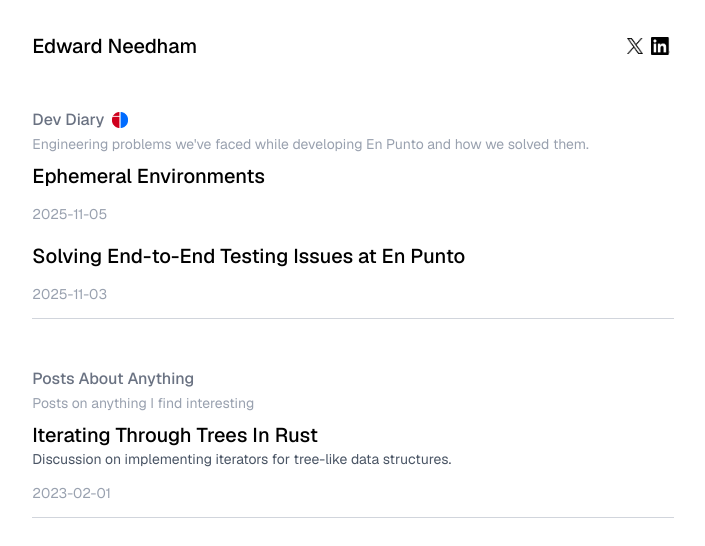
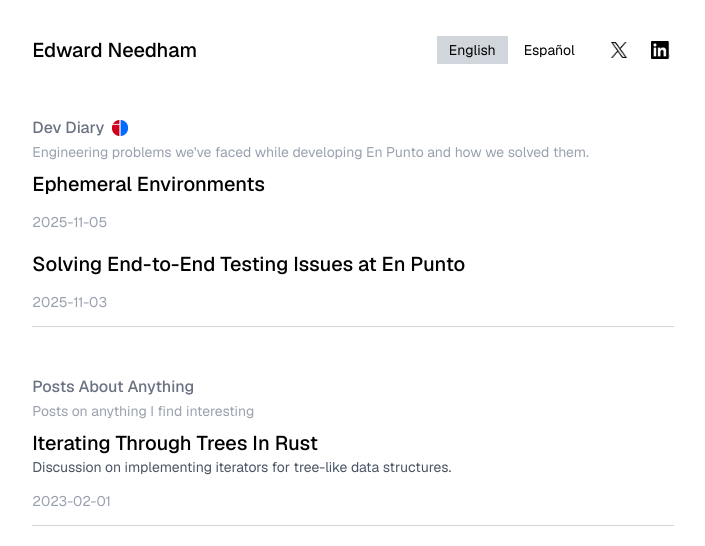
Before and after one commit to edneedham/blog, a Next.js app: page / in a window 1280 px wide. Shown: the top 546 px of the page, without its empty margins (287-992 px from the left). Built offline with nearby package versions, Linux system fonts and the light colour scheme.

Commit message:
Allow for Spanish translations

```diff
--- a/src/app/components/Header.tsx
+++ b/src/app/components/Header.tsx
@@ -1,8 +1,26 @@
+'use client'
+
 import React from 'react'
 import Link from 'next/link'
+import { usePathname } from 'next/navigation'
 import AdaptiveLogo from './AdaptiveLogo'
 
-export default function Header() {
+interface HeaderProps {
+  selectedLanguage?: string
+}
+
+export default function Header({ selectedLanguage }: HeaderProps) {
+  const pathname = usePathname()
+
+  const currentLanguage =
+    selectedLanguage || (pathname.startsWith('/es') ? 'es' : 'en')
+
+  const getLanguageLink = (lang: string) => {
+      const params = new URLSearchParams()
+      params.set('lang', lang)
+      return `/?${params.toString()}`
+  }
+
   return (
     <div className="flex items-center justify-between mb-12">
       <div>
@@ -12,7 +30,26 @@ export default function Header() {
           </h1>
         </Link>
       </div>
-      <div className="flex items-center justify-end">
+      <div className="flex items-center justify-end gap-4">
+        <div className="flex items-center space-x-1 p-1">
+          <Link
+            href={getLanguageLink('en')}
+            className={`px-3 py-1 text-sm transition-colors ${
+              currentLanguage === 'en' ? 'bg-gray-300' : 'hover:text-gray-700'
+            }`}
+          >
+            English
+          </Link>
+          <Link
+            href={getLanguageLink('es')}
+            className={`px-3 py-1 text-sm transition-colors ${
+              currentLanguage === 'es' ? 'bg-gray-300' : 'hover:text-gray-700'
+            }`}
+          >
+            Español
+          </Link>
+        </div>
+
         <Link
           href="https://x.com/needhame"
           target="_blank"
--- /dev/null
+++ b/src/app/components/PostPage.tsx
@@ -0,0 +1,82 @@
+import { notFound } from 'next/navigation'
+import { getPostBySlug } from '@/app/lib/mdx'
+import { MDXRemote } from 'next-mdx-remote/rsc'
+import Header from './Header'
+import Image from 'next/image'
+
+const components = {
+  h1: (props: any) => (
+    <h1 className="text-3xl font-bold mt-8 mb-4" {...props} />
+  ),
+  h2: (props: any) => (
+    <h2 className="text-2xl font-bold mt-6 mb-3" {...props} />
+  ),
+  h3: (props: any) => <h3 className="text-xl font-bold mt-5 mb-2" {...props} />,
+  p: (props: any) => <p className="mb-4 leading-7" {...props} />,
+  a: (props: any) => (
+    <a
+      className="text-blue-600 dark:text-blue-400 hover:underline"
+      {...props}
+    />
+  ),
+  ul: (props: any) => <ul className="mb-4 ml-6 list-disc" {...props} />,
+  ol: (props: any) => <ol className="mb-4 ml-6 list-decimal" {...props} />,
+  li: (props: any) => <li className="mb-2" {...props} />,
+  code: (props: any) => (
+    <code
+      className="bg-gray-100 dark:bg-gray-800 px-1.5 py-0.5 rounded text-sm"
+      {...props}
+    />
+  ),
+  pre: (props: any) => (
+    <pre
+      className="bg-gray-100 dark:bg-gray-800 p-4 rounded-lg overflow-x-auto mb-4"
+      {...props}
+    />
+  ),
+  blockquote: (props: any) => (
+    <blockquote
+      className="border-l-4 border-gray-300 dark:border-gray-700 pl-4 italic my-4"
+      {...props}
+    />
+  ),
+}
+
+interface PostPageProps {
+  slug: string
+  locale?: string
+}
+
+export default async function PostPage({ slug, locale }: PostPageProps) {
+  const post = await getPostBySlug(slug, locale)
+
+  if (!post) {
+    notFound()
+  }
+
+  return (
+    <article className="max-w-2xl mx-auto">
+      <Header />
+      {post.category === 'dev-diary' && (
+        <div className="flex items-center mb-2">
+            {locale === 'es'
+            ? <h3 className="text-l font-medium pr-2 text-gray-500">Diario de Desarrollo</h3>
+            : <h3 className="text-l font-medium pr-2 text-gray-500">Dev Diary</h3>}
+          <Image
+            src="/enpunto.webp"
+            width="16"
+            height="16"
+            alt="en punto logo"
+          />
+        </div>
+      )}
+      <h1 className="text-3xl font-medium mb-3">{post.title}</h1>
+      <div className="text-gray-400 text-sm">
+        <time>{post.date}</time>
+      </div>
+      <div className="prose-custom">
+        <MDXRemote source={post.content} components={components} />
+      </div>
+    </article>
+  )
+}
--- /dev/null
+++ b/src/app/es/posts/end-to-end-testing.mdx
@@ -0,0 +1,9 @@
+---
+date: '2025-11-16'
+title: 'Resolviendo Problemas en Pruebas End to End'
+tags: ['Testing', 'End-to-End Testing', 'En Punto']
+category: 'dev-diary'
+language: 'es'
+---
+
+test
--- a/src/app/lib/mdx.ts
+++ b/src/app/lib/mdx.ts
@@ -1,8 +1,6 @@
 import fs from 'fs'
 import path from 'path'
 import matter from 'gray-matter'
-
-const postsDirectory = path.join(process.cwd(), '/src/app/posts')
 
 export interface PostMetadata {
   title: string
@@ -11,14 +9,20 @@ export interface PostMetadata {
   author?: string
   tags?: string[]
   category?: string
+  language?: string
   slug: string
+  locale?: string
 }
 
 export interface Post extends PostMetadata {
   content: string
 }
 
-export function getAllPosts(): PostMetadata[] {
+export function getAllPosts(locale?: string): PostMetadata[] {
+  const postsDirectory = locale
+    ? path.join(process.cwd(), `/src/app/${locale}/posts`)
+    : path.join(process.cwd(), '/src/app/posts')
+
   const fileNames = fs.readdirSync(postsDirectory)
   const allPostsData = fileNames
     .filter((fileName) => fileName.endsWith('.mdx'))
@@ -31,14 +35,21 @@ export function getAllPosts(): PostMetadata[] {
       return {
         slug,
         ...data,
+        locale: locale || 'en',
       } as PostMetadata
     })
 
   return allPostsData.sort((a, b) => (a.date < b.date ? 1 : -1))
 }
 
-export async function getPostBySlug(slug: string): Promise<Post | null> {
+export async function getPostBySlug(
+  slug: string,
+  locale?: string
+): Promise<Post | null> {
   try {
+    const postsDirectory = locale
+      ? path.join(process.cwd(), `/src/app/${locale}/posts`)
+      : path.join(process.cwd(), '/src/app/posts')
     const fullPath = path.join(postsDirectory, `${slug}.mdx`)
     const fileContents = fs.readFileSync(fullPath, 'utf8')
     const { data, content } = matter(fileContents)
@@ -46,6 +57,7 @@ export async function getPostBySlug(slug: string): Promise<Post | null> {
     return {
       slug,
       ...data,
+      locale: locale || 'en',
       content,
     } as Post
   } catch {
@@ -54,7 +66,7 @@ export async function getPostBySlug(slug: string): Promise<Post | null> {
 }
 
 export function getAllPostSlugs(): string[] {
-  const fileNames = fs.readdirSync(postsDirectory)
+  const fileNames = fs.readdirSync(path.join(process.cwd(), '/src/app/posts'))
   return fileNames
     .filter((fileName) => fileName.endsWith('.mdx'))
     .map((fileName) => fileName.replace(/\.mdx$/, ''))
--- a/src/app/page.tsx
+++ b/src/app/page.tsx
@@ -2,29 +2,58 @@ import { getAllPosts } from '@/app/lib/mdx'
 import SectionCard from './components/SectionCard'
 import Header from './components/Header'
 
-export default function Home() {
-  const allPosts = getAllPosts()
+interface HomeProps {
+  searchParams: Promise<{ [key: string]: string | string[] | undefined }>
+}
+
+export default async function Home({ searchParams }: HomeProps) {
+  const params = await searchParams
+  const selectedLanguage = (params.lang as string) || 'en'
+
+  // Get posts from both locales
+  const englishPosts = getAllPosts().map((post) => ({ ...post, locale: 'en' }))
+  const spanishPosts = getAllPosts('es').map((post) => ({
+    ...post,
+    locale: 'es',
+  }))
+  const allPosts = [...englishPosts, ...spanishPosts].sort((a, b) =>
+    a.date < b.date ? 1 : -1
+  )
 
   // Get the latest post (first in sorted array)
   const latestPost = allPosts[0]
 
-  const generalPosts = allPosts.filter((post) => post.category === 'general')
-  const devDiaries = allPosts.filter((post) => post.category === 'dev-diary')
+  // Filter posts by selected language only
+  const generalPosts = allPosts.filter(
+    (post) => post.category === 'general' && post.locale === selectedLanguage
+  )
+  const devDiaries = allPosts.filter(
+    (post) => post.category === 'dev-diary' && post.locale === selectedLanguage
+  )
 
   const sections = [
     {
       key: 'general',
-      title: 'Posts About Anything',
+      title:
+        selectedLanguage === 'es'
+          ? 'Posts Sobre Cualquier Cosa'
+          : 'Posts About Anything',
       description:
-        "Posts on anything I find interesting",
+        selectedLanguage === 'es'
+          ? 'Posts sobre cualquier cosa que encuentre interesante'
+          : 'Posts on anything I find interesting',
+      locale: selectedLanguage,
       posts: generalPosts,
     },
     {
       key: 'dev-diary',
-      title: 'Dev Diary',
+      title: selectedLanguage === 'es' ? 'Diario de Desarrollo' : 'Dev Diary',
       description:
-        "Engineering problems we've faced while developing En Punto and how we solved them.",
+        selectedLanguage === 'es'
+          ? 'Problemas de ingeniería que hemos enfrentado al desarrollar En Punto y cómo los resolvimos.'
+          : "Engineering problems we've faced while developing En Punto and how we solved them.",
       posts: devDiaries,
+      locale: selectedLanguage,
       logo: '/enpunto.webp',
     },
   ]
@@ -34,13 +63,14 @@ export default function Home() {
 
   return (
     <div>
-      <Header />
+      <Header selectedLanguage={selectedLanguage} />
       {sortedSections.map((section) => (
         <SectionCard
           key={section.key}
           title={section.title}
           description={section.description}
           posts={section.posts}
+          locale={section.locale}
           logo={section.logo}
         />
       ))}
--- a/src/app/posts/[slug]/page.tsx
+++ b/src/app/posts/[slug]/page.tsx
@@ -1,56 +1,36 @@
-import { notFound } from 'next/navigation'
+import PostPage from '@/app/components/PostPage'
 import { getPostBySlug } from '@/app/lib/mdx'
-import { MDXRemote } from 'next-mdx-remote/rsc'
-import Header from '../../components/Header'
-import Image from 'next/image'
 
-const components = {
-  h1: (props: any) => <h1 className="text-3xl font-bold mt-8 mb-4" {...props} />,
-  h2: (props: any) => <h2 className="text-2xl font-bold mt-6 mb-3" {...props} />,
-  h3: (props: any) => <h3 className="text-xl font-bold mt-5 mb-2" {...props} />,
-  p: (props: any) => <p className="mb-4 leading-7" {...props} />,
-  a: (props: any) => <a className="text-blue-600 dark:text-blue-400 hover:underline" {...props} />,
-  ul: (props: any) => <ul className="mb-4 ml-6 list-disc" {...props} />,
-  ol: (props: any) => <ol className="mb-4 ml-6 list-decimal" {...props} />,
-  li: (props: any) => <li className="mb-2" {...props} />,
-  code: (props: any) => <code className="bg-gray-100 dark:bg-gray-800 px-1.5 py-0.5 rounded text-sm" {...props} />,
-  pre: (props: any) => <pre className="bg-gray-100 dark:bg-gray-800 p-4 rounded-lg overflow-x-auto mb-4" {...props} />,
-  blockquote: (props: any) => <blockquote className="border-l-4 border-gray-300 dark:border-gray-700 pl-4 italic my-4" {...props} />,
-}
-
-export default async function PostPage({
+export default async function EnglishPostPage({
   params,
 }: {
   params: Promise<{ slug: string }>
 }) {
   const { slug } = await params
-  const post = await getPostBySlug(slug)
+  return <PostPage slug={slug} locale="en" />
+}
+
+export async function generateMetadata({
+  params,
+}: {
+  params: Promise<{ slug: string }>
+}) {
+  const { slug } = await params
+  const post = await getPostBySlug(slug, 'en')
 
   if (!post) {
-    notFound()
+    return {}
   }
 
-  return (
-    <article className="max-w-2xl mx-auto">
-      <Header />
-      {post.category === 'dev-diary' && (
-        <div className="flex items-center mb-2">
-          <h3 className="text-l font-medium pr-2 text-gray-500">Dev Diary</h3>
-          <Image
-            src="/enpunto.webp"
-            width="16"
-            height="16"
-            alt="en punto logo"
-          />
-        </div>
-      )}
-      <h1 className="text-3xl font-medium mb-3">{post.title}</h1>
-      <div className="text-gray-400 text-sm">
-        <time>{post.date}</time>
-      </div>
-      <div className="prose-custom">
-        <MDXRemote source={post.content} components={components}/>
-      </div>
-    </article>
-  )
+  return {
+    title: post.title,
+    description: post.excerpt,
+    alternates: {
+      canonical: `/posts/${slug}`,
+      languages: {
+        en: `/posts/${slug}`,
+        es: `/es/posts/${slug}`,
+      },
+    },
+  }
 }
--- a/src/app/posts/end-to-end-testing.mdx
+++ b/src/app/posts/end-to-end-testing.mdx
@@ -3,6 +3,7 @@ date: '2025-11-03'
 title: 'Solving End-to-End Testing Issues at En Punto'
 tags: ['Testing', 'End-to-End Testing', 'En Punto']
 category: 'dev-diary'
+language: 'en'
 ---
 
 ## Introduction
--- a/src/app/posts/ephemeral-environments.mdx
+++ b/src/app/posts/ephemeral-environments.mdx
@@ -3,6 +3,7 @@ date: '2025-11-05'
 title: 'Ephemeral Environments'
 tags: ['Testing', 'Infrastructure', 'En Punto']
 category: 'dev-diary'
+language: 'en'
 ---
 
 The last blog post was left on a bit of cliffhanger because even though we had solved the issues with
--- a/src/app/posts/iterators.mdx
+++ b/src/app/posts/iterators.mdx
@@ -4,6 +4,7 @@ title: 'Iterating Through Trees In Rust'
 excerpt: 'Discussion on implementing iterators for tree-like data structures.'
 tags: ['Rust', 'Iterators', 'Trees']
 category: 'general'
+language: 'en'
 ---
 
 ## Introduction
```
Also changed, not shown: src/app/components/SectionCard.tsx (+7 -3 lines), src/app/es/posts/[slug]/page.tsx (added, +10 -0 lines).
